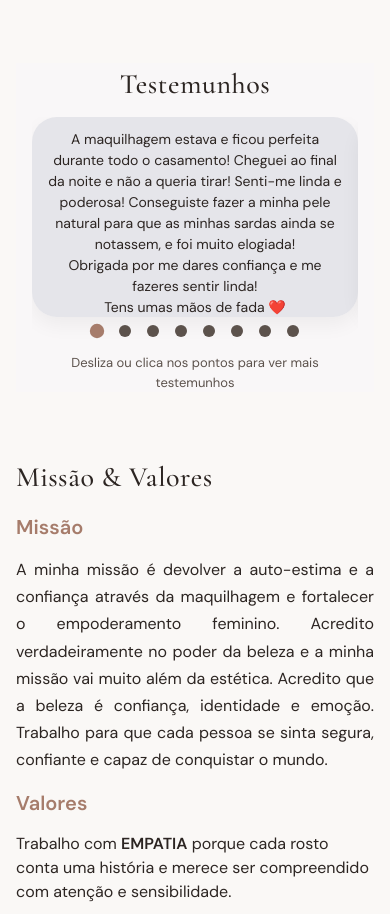
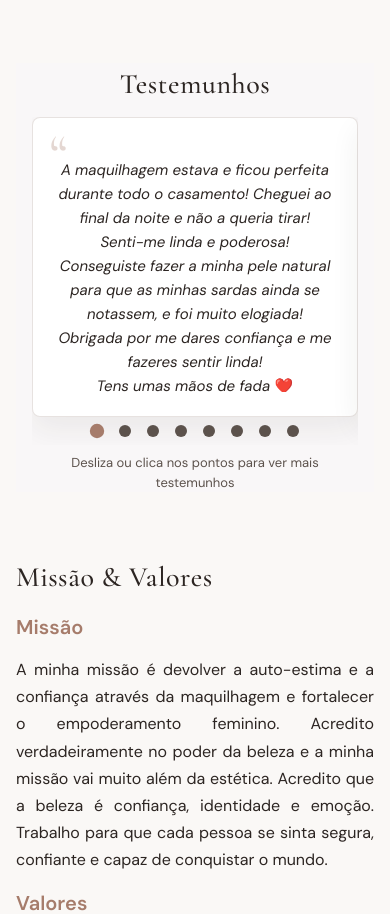
Before and after one commit to gmfesmad/catarinamoreiramakeup_, a React (Vite) app: page / in a window 390 px wide. Shown: the part 2594-3508 px from the top of the page. Built offline with nearby package versions, Linux system fonts and the light colour scheme.

Commit message:
Fix testimonials

```diff
--- a/src/pages/Page.css
+++ b/src/pages/Page.css
@@ -337,7 +337,9 @@
 
 .slider--swiper .service-image {
   width: 100%;
+  aspect-ratio: 3 / 4;
   height: auto;
+  object-fit: cover;
   display: block;
   border-radius: 16px;
 }
@@ -671,14 +673,69 @@
 
 .testimonials-swiper .swiper-slide {
   display: flex;
+  align-items: stretch;
+  justify-content: center;
+  height: auto;
+}
+
+/* Clean testimonial quote card – fixed size for every message */
+.testimonial-card {
+  position: relative;
+  width: 100%;
+  height: 320px;
+  margin: 0;
+  padding: 3rem 1.75rem 1.75rem;
+  background: var(--card-bg);
+  border: 1px solid var(--border);
+  border-radius: var(--radius);
+  box-shadow: 0 12px 30px rgba(44, 37, 34, 0.07);
+  display: flex;
+  flex-direction: column;
   align-items: center;
   justify-content: center;
-  min-height: 0;
+  text-align: center;
+  box-sizing: border-box;
+  overflow: hidden;
 }
 
-.testimonials-swiper .message-bubble {
-  width: 100%;
+.testimonial-quote {
+  position: absolute;
+  top: 0.75rem;
+  left: 1.5rem;
+  font-family: var(--font-heading);
+  font-size: 4.5rem;
+  line-height: 1;
+  color: var(--accent);
+  opacity: 0.3;
+  pointer-events: none;
+}
+
+.testimonial-text {
   margin: 0;
+  max-height: 100%;
+  overflow-y: auto;
+  font-family: var(--font-body);
+  font-size: 1rem;
+  font-style: italic;
+  line-height: 1.7;
+  color: var(--text);
+  white-space: pre-line;
+  padding: 0 0.25rem;
+  -webkit-overflow-scrolling: touch;
+}
+
+.testimonial-text::-webkit-scrollbar {
+  width: 6px;
+}
+
+.testimonial-text::-webkit-scrollbar-track {
+  background: rgba(0, 0, 0, 0.05);
+  border-radius: 3px;
+}
+
+.testimonial-text::-webkit-scrollbar-thumb {
+  background: var(--accent);
+  border-radius: 3px;
 }
 
 .testimonials-swiper .swiper-pagination {
@@ -1173,12 +1230,20 @@ textarea {
     right: 0.25rem;
   }
 
-  .message-bubble {
-    max-width: 100%;
-    max-height: 200px;
-    padding: 12px 14px;
-    font-size: 14px;
-    line-height: 1.5;
+  .testimonial-card {
+    height: 300px;
+    padding: 2.5rem 1.25rem 1.5rem;
+  }
+
+  .testimonial-quote {
+    font-size: 3.5rem;
+    top: 0.5rem;
+    left: 1rem;
+  }
+
+  .testimonial-text {
+    font-size: 0.9375rem;
+    line-height: 1.6;
   }
 
   .testimonials-swiper .swiper-pagination {
--- a/src/pages/Testimonials.jsx
+++ b/src/pages/Testimonials.jsx
@@ -55,7 +55,10 @@ Obrigada mais uma vez pelo teu excelente profissionalismo ✨`
         >
           {testimonials.map((text, i) => (
             <SwiperSlide key={i}>
-              <div className="message-bubble">{text}</div>
+              <figure className="testimonial-card">
+                <span className="testimonial-quote" aria-hidden="true">&ldquo;</span>
+                <blockquote className="testimonial-text">{text}</blockquote>
+              </figure>
             </SwiperSlide>
           ))}
         </Swiper>
```
